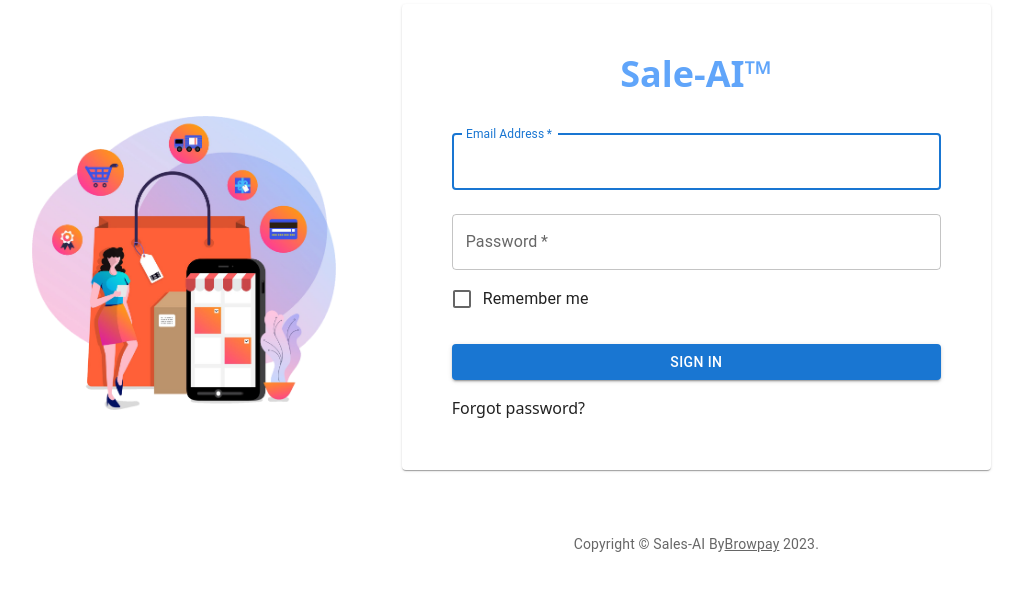
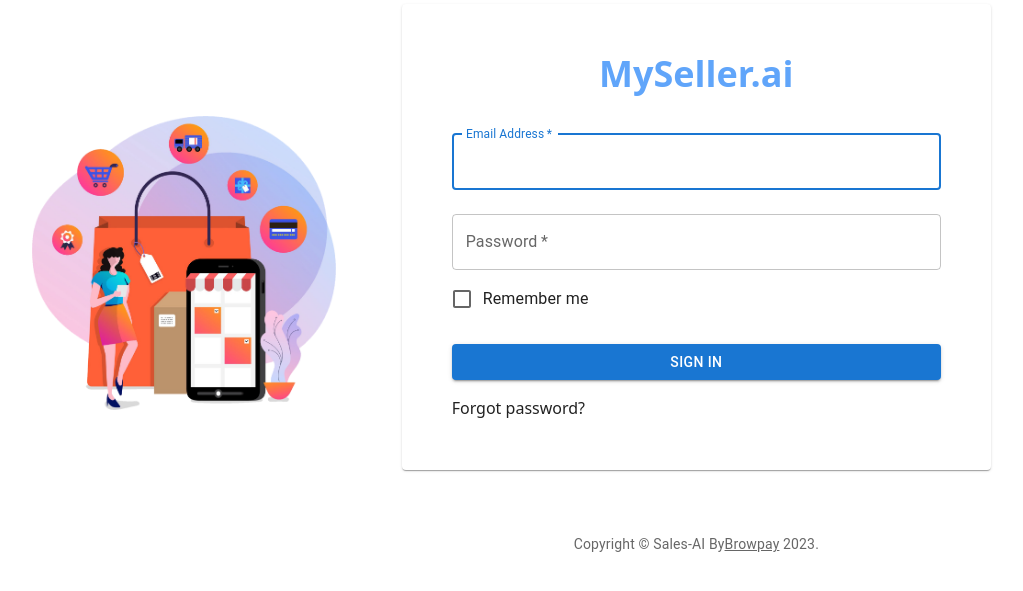
Before and after one commit to MyRichard12/AfriHacks2023-TeamBrowpay, a React (Vite) app: page /login in a window 1280 px wide. Shown: the part 137-728 px from the top of the page, without its empty margins (161-1184 px from the left). Built offline with nearby package versions, Linux system fonts and the light colour scheme; no server answers.

Commit message:
changed the auth headtag

```diff
--- a/src/pages/auth/loginPage.jsx
+++ b/src/pages/auth/loginPage.jsx
@@ -89,7 +89,7 @@
 
                   component={Paper}
               >
-                <Nav to={`/`} className="mx-auto mt-28 md:mt-auto mb-4 text-center text-4xl font-semibold text-blue-400">Sale-AI&trade; </Nav>
+                <Nav to={`/`} className="mx-auto mt-28 md:mt-auto mb-4 text-center text-4xl font-semibold text-blue-400">MySeller.ai </Nav>
                 <Box component="form" onSubmit={handleSubmit} noValidate sx={{ mt: 1 }}>
                   <TextField
                     margin="normal"
```
